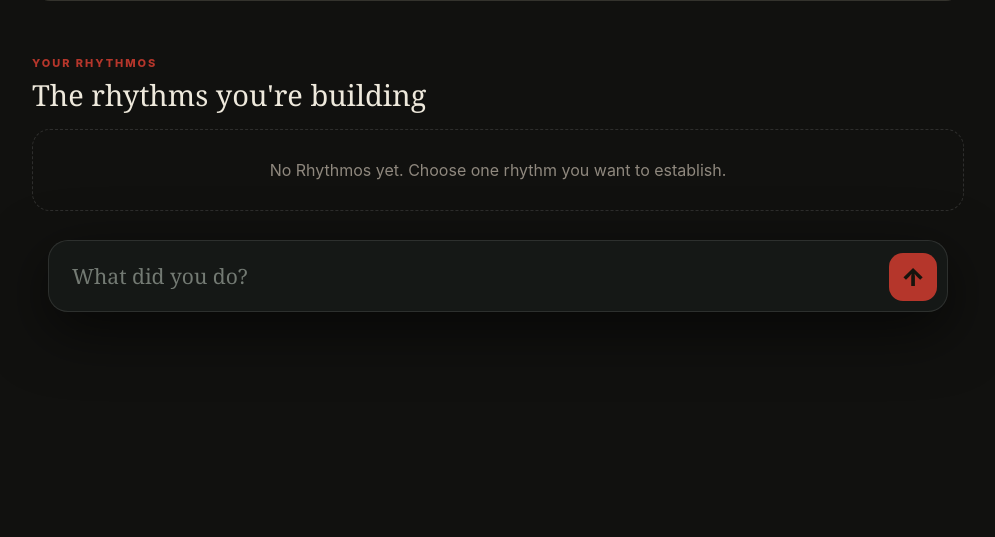
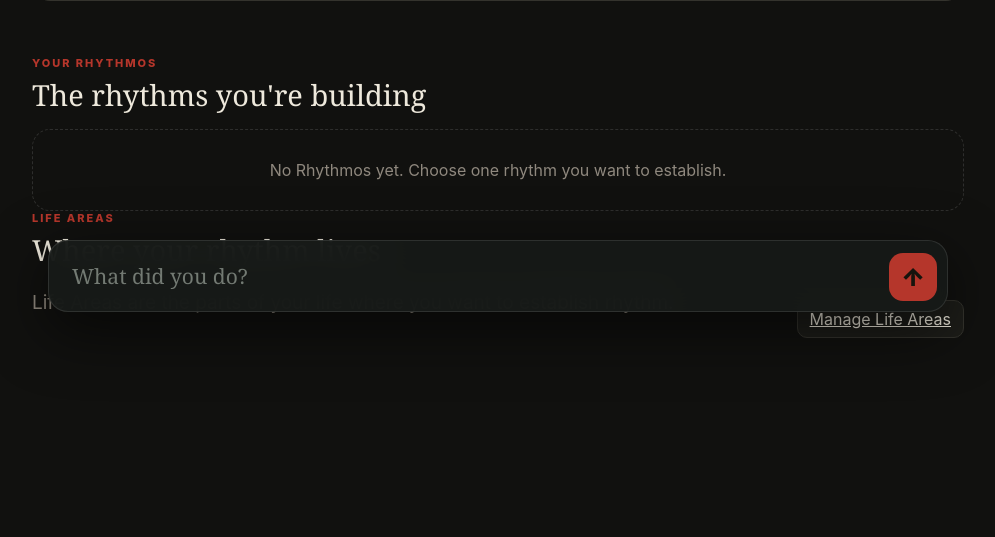
Before and after one commit to drummerbock/sumbody, a Flask app: page /goals in a window 1280 px wide. Shown: the part 466-1003 px from the top of the page, without its empty margins (142-1137 px from the left). Before the commit the page ends 778 px from the top, so only its background shows below. Run offline with Flask 3, Linux system fonts and the light colour scheme; the visitor is signed in with stand-in values (Sample User, id 1); data that the repository does not hold is empty; some libraries are stand-ins or nearby versions.

Commit message:
Consolidate Life Areas into Rhythmos workspace

```diff
--- a/templates/goals.html
+++ b/templates/goals.html
@@ -11,4 +11,8 @@
 <section class="goals-list"><div class="section-head"><div><div class="eyebrow">YOUR RHYTHMOS</div><h2>The rhythms you're building</h2></div></div>
 {% for g in goals %}<article class="goal-row {{'goal-archived' if not g.active}}"><div><span class="goal-area">{{g.life_area.name}}</span><b>{{g.intention}}</b>{% if g.target %}<small>{{g.target}}</small>{% endif %}</div><form method="post" action="{{url_for('toggle_goal',goal_id=g.id)}}"><input type="hidden" name="csrf_token" value="{{ csrf_token() }}"><button class="{{'archive-button' if g.active else 'restore-button'}}">{{'Archive' if g.active else 'Restore'}}</button></form></article>
 {% else %}<div class="empty">No Rhythmos yet. Choose one rhythm you want to establish.</div>{% endfor %}
+</section>
+<section class="rhythmos-areas">
+  <div class="section-head"><div><div class="eyebrow">LIFE AREAS</div><h2>Where your rhythm lives</h2><p class="lede">Life Areas are the parts of your life where you want to establish rhythm.</p></div><a class="secondary" href="{{url_for('areas')}}">Manage Life Areas</a></div>
+  <div class="area-summary">{% for a in all_areas %}<span class="area-pill {{'muted-area' if not a.active}}">{{a.name}}</span>{% endfor %}</div>
 </section>{% endblock %}
```
